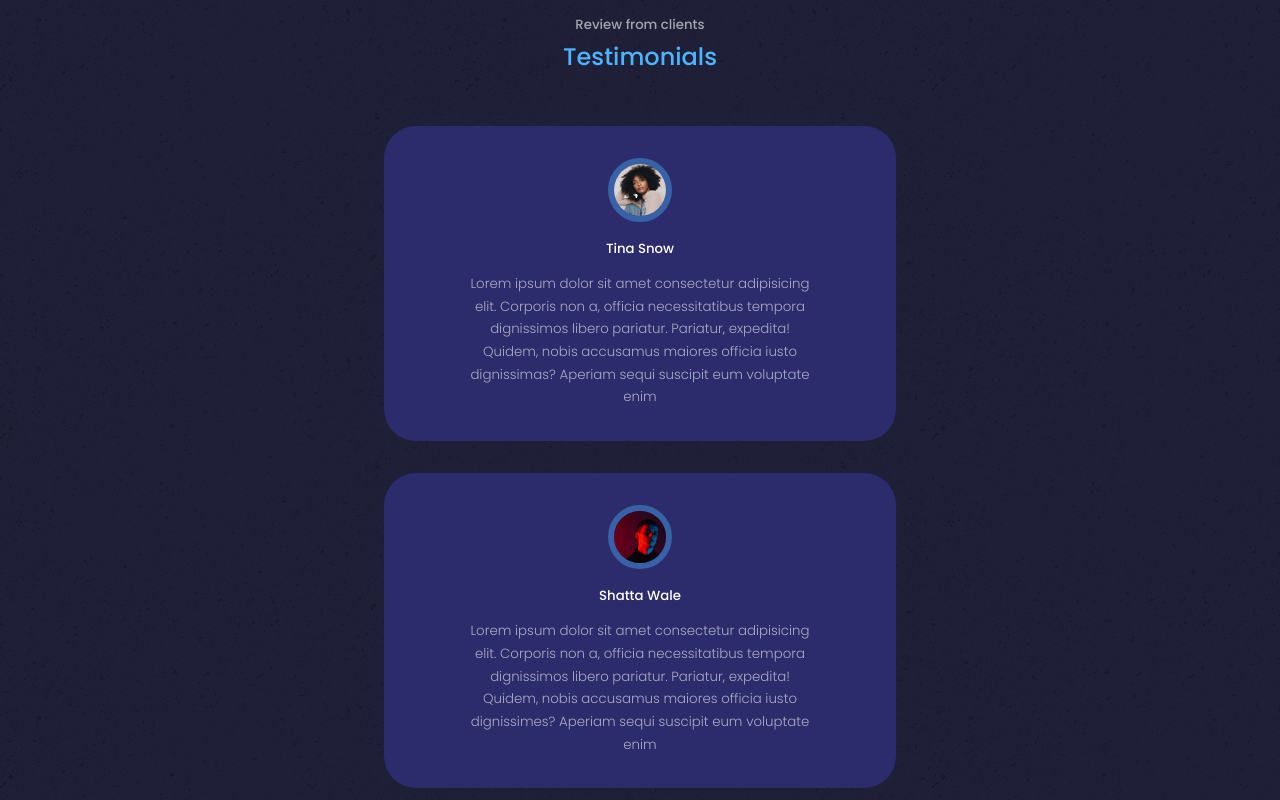
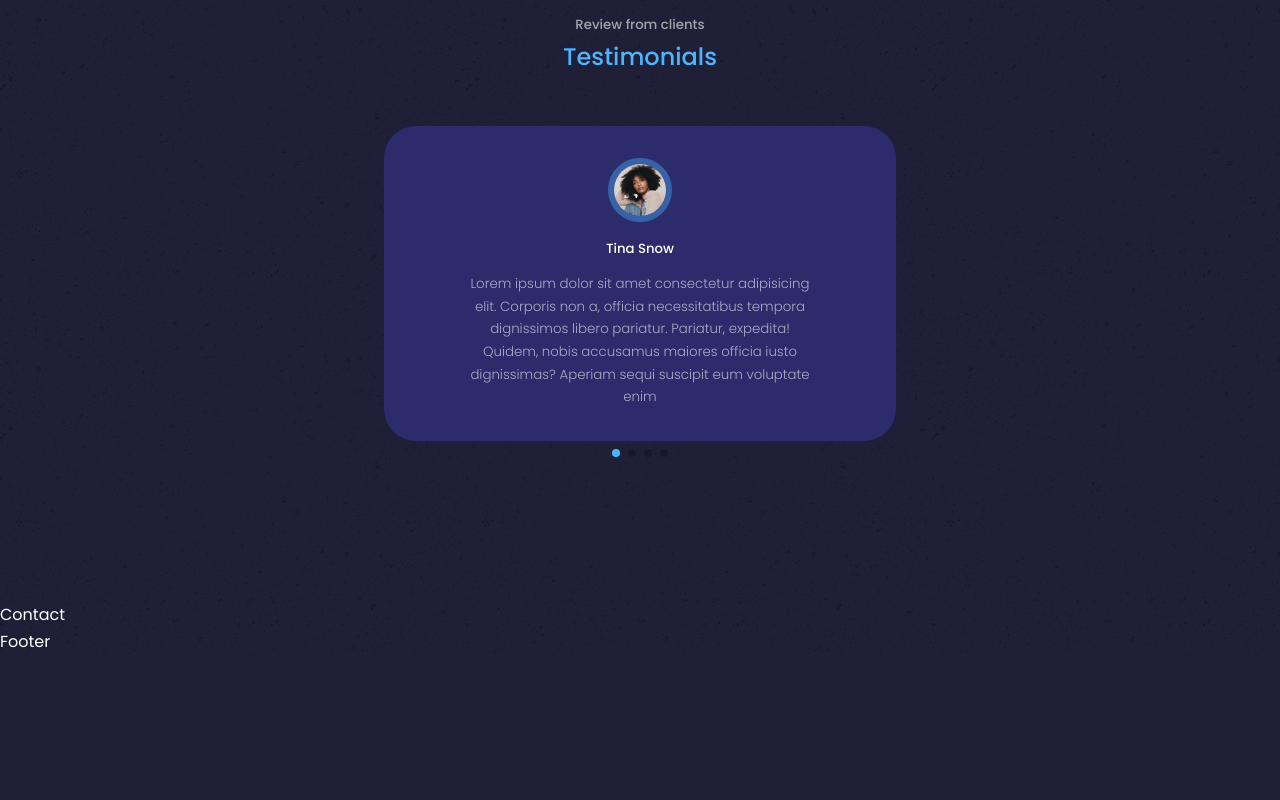
Before and after one commit to soulandbone/react_portfolio_tutorial, a React (Vite) app: page / in a window 1280 px wide. Shown: the part 4260-5060 px from the top of the page. After the commit the page ends 4915 px from the top, so only its background shows below. Built offline with nearby package versions, Linux system fonts and the light colour scheme.

Commit message:
Testimonials section done, with Swiper JS included

```diff
--- a/package.json
+++ b/package.json
@@ -12,7 +12,8 @@
   "dependencies": {
     "react": "^18.2.0",
     "react-dom": "^18.2.0",
-    "react-icons": "^4.12.0"
+    "react-icons": "^4.12.0",
+    "swiper": "^11.0.5"
   },
   "devDependencies": {
     "@types/react": "^18.2.43",
--- a/src/components/portfolio/Portfolio.jsx
+++ b/src/components/portfolio/Portfolio.jsx
@@ -6,6 +6,7 @@
 import IMG4 from '../../assets/portfolio4.jpg';
 import IMG5 from '../../assets/portfolio5.png';
 import IMG6 from '../../assets/portfolio6.jpg';
+
 
 
 const data = [
--- a/src/components/testimonials/Testimonials.jsx
+++ b/src/components/testimonials/Testimonials.jsx
@@ -1,9 +1,28 @@
+
 import React from 'react';
+
+
+import { Swiper, SwiperSlide } from 'swiper/react';
+import {Pagination} from 'swiper/modules';
+
+//Import Swiper styles
+import 'swiper/css';
+import 'swiper/css/pagination';
+
 import './testimonials.css';
 import AVTR1 from '../../assets/avatar1.jpg';
 import AVTR2 from '../../assets/avatar2.jpg';
 import AVTR3 from '../../assets/avatar3.jpg';
 import AVTR4 from '../../assets/avatar4.jpg';
+
+// Import Swiper React components
+
+
+
+
+
+
+
 
 
 const data = [
@@ -35,20 +54,25 @@
       <h5>Review from clients</h5>
       <h2>Testimonials</h2>
 
-      <div className="container testimonials__container">
+      <Swiper className="container testimonials__container"
+      modules={[Pagination]}
+      spaceBetween={40}
+      slidesPerView={1}
+      pagination={{ clickable: true }}
+      >
         {data.map(({avatar, name, review}, index) => (
-          <article className="testimonial" key={index}>
+          <SwiperSlide className="testimonial" key={index}>
           <div className="client__avatar">
             <img src={avatar} alt={name} />
           </div>
           <h5 className='client__name'>{name}</h5>
             <small className='client__review'>{review}</small>
-        </article>
+        </SwiperSlide>
         ))}
 
 
 
-      </div>
+      </Swiper>
 
     </section>
   )
--- a/src/components/testimonials/testimonials.css
+++ b/src/components/testimonials/testimonials.css
@@ -31,6 +31,16 @@
 
 }
 
+.swiper-pagination-bullet-active {
+    background:var(--color-primary)
+}
+
+
+
+
+
+
+
 /* ===========================================================MEDIA QUERIES (MEDIUM DEVICES) =============================== */
 
 @media screen and (max-width: 1024px) {
```
Also changed, not shown: 1 other file (tests, documents, lock files or other folders).
